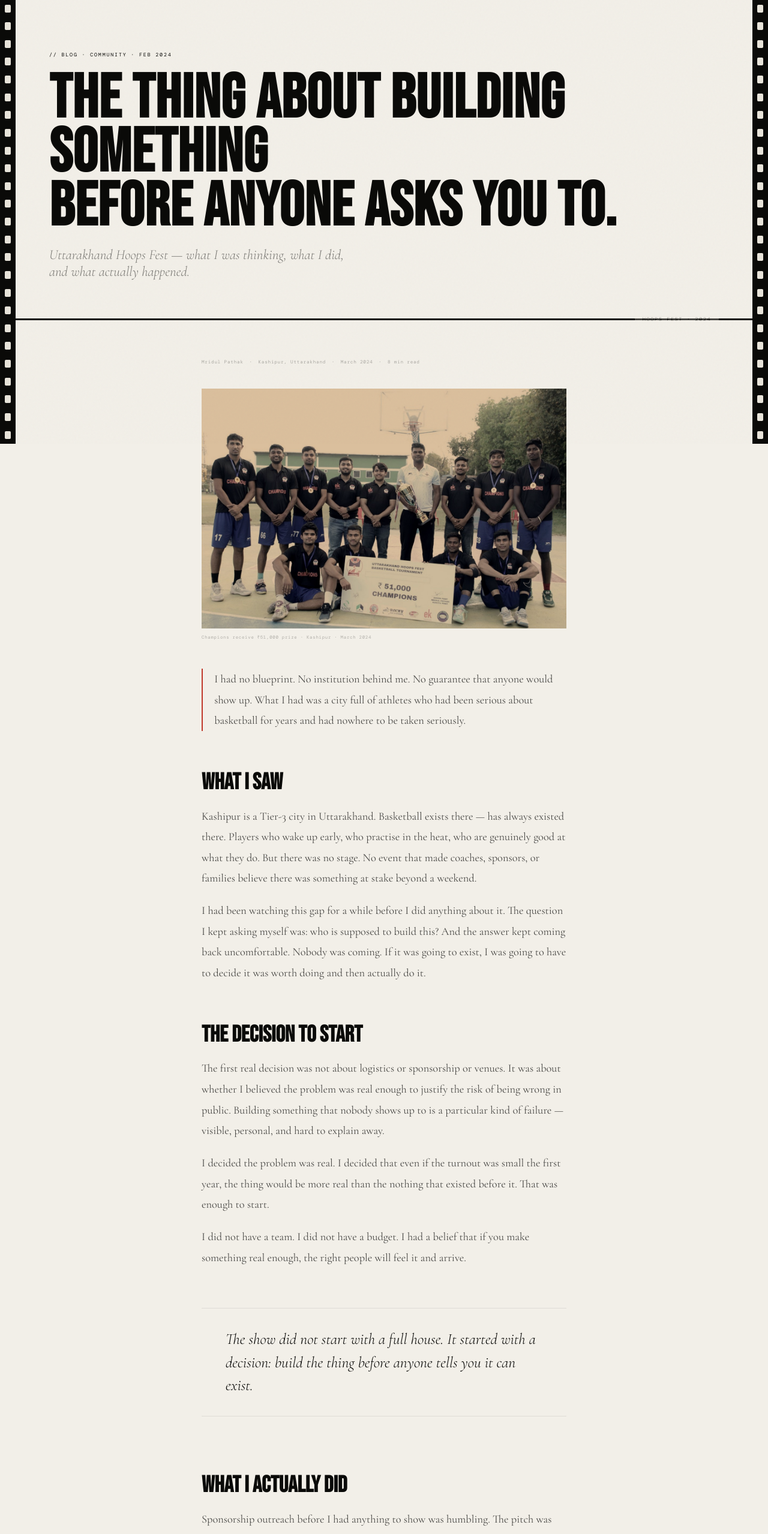
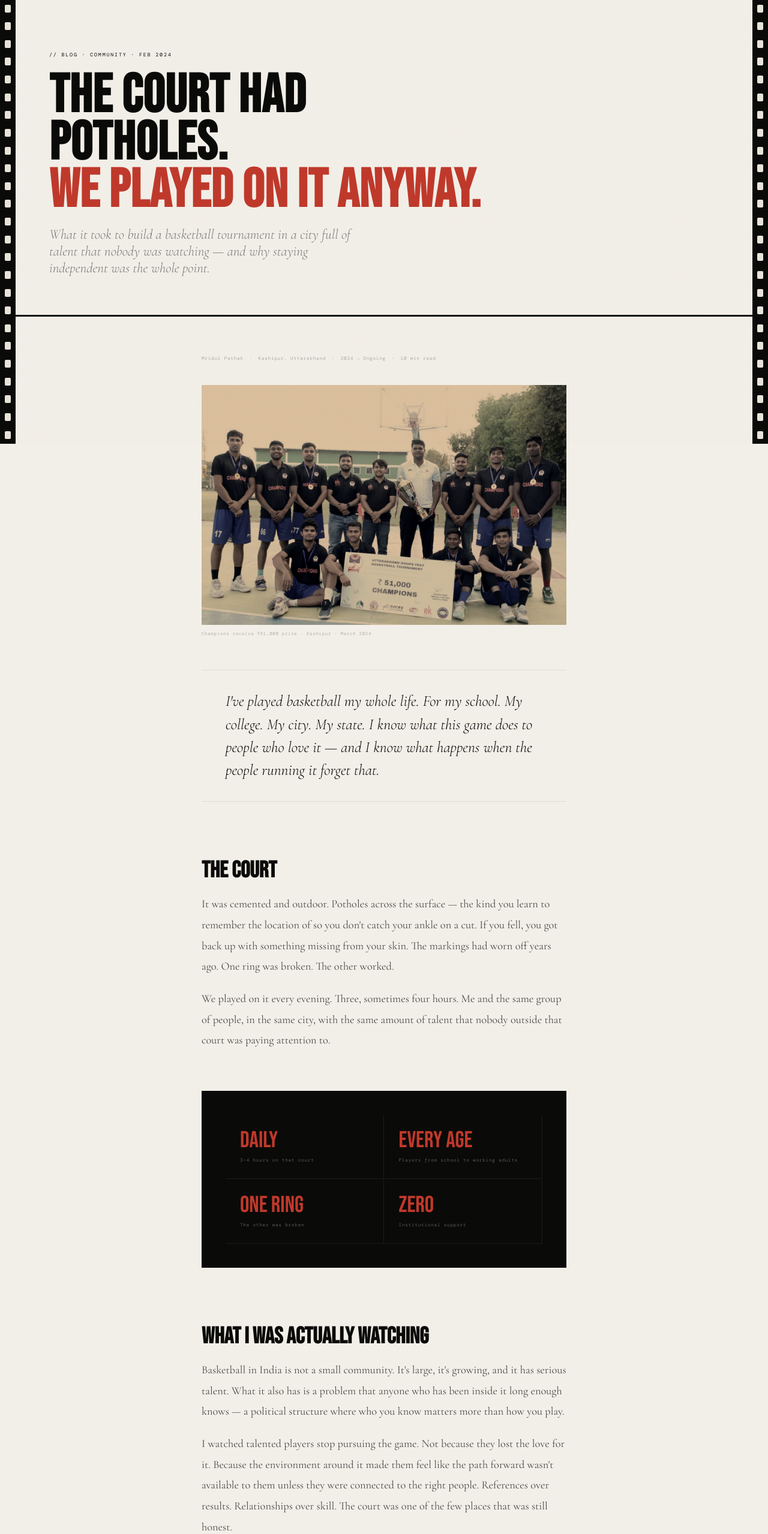
Before and after one commit to m4impact/Mridul-portfolio, a React (Vite) app: page /community/hoops in a window 1280 px wide. Shown: the part 60-2618 px from the top of the page at 60% size. Built offline with nearby package versions, Linux system fonts and the light colour scheme; no server answers.

Commit message:
hoops blog: full narrative rewrite with real story, visual pacing, pictographic layout

```diff
--- a/src/pages/blog/HoopsBlog.jsx
+++ b/src/pages/blog/HoopsBlog.jsx
@@ -9,70 +9,141 @@ export default function HoopsBlog() {
 
   return (
     <div className="page-wrap">
-      <div className="page-hero">
+      <div className="page-hero" style={{ borderBottom: "3px solid var(--ink)", paddingBottom: "4rem" }}>
         <div className="page-hero__eyebrow">// Blog · Community · Feb 2024</div>
-        <h1 className="page-hero__title" style={{ fontSize: "clamp(3rem,8vw,8rem)" }}>The thing about building something<br />before anyone asks you to.</h1>
-        <p className="page-hero__sub">Uttarakhand Hoops Fest — what I was thinking, what I did, and what actually happened.</p>
-        <span className="page-hero__divider-label">Hoops Fest · 2024</span>
+        <h1 className="page-hero__title" style={{ fontSize: "clamp(2.8rem,7vw,8rem)", lineHeight: 0.88 }}>
+          The court had<br />potholes.<br /><span style={{ color: "var(--red)" }}>We played on it anyway.</span>
+        </h1>
+        <p className="page-hero__sub" style={{ maxWidth: "520px" }}>
+          What it took to build a basketball tournament in a city full of talent that nobody was watching — and why staying independent was the whole point.
+        </p>
       </div>
 
       <div className="blog-wrap">
         <div className="blog-meta reveal">
-          <span>Mridul Pathak</span>
-          <span>·</span>
-          <span>Kashipur, Uttarakhand</span>
-          <span>·</span>
-          <span>March 2024</span>
-          <span>·</span>
-          <span>8 min read</span>
+          <span>Mridul Pathak</span><span>·</span>
+          <span>Kashipur, Uttarakhand</span><span>·</span>
+          <span>2024 → Ongoing</span><span>·</span>
+          <span>10 min read</span>
         </div>
 
-        <div className="blog-hero-img reveal">
-          <img src="/hoops-champions.jpg" alt="Uttarakhand Hoops Fest — Champions" />
+        {/* OPENING — full bleed champions photo */}
+        <div className="blog-hero-img reveal" style={{ marginBottom: "3.5rem" }}>
+          <img src="/hoops-champions.jpg" alt="Uttarakhand Hoops Fest — Champions, Kashipur 2024" />
           <div className="blog-hero-caption">Champions receive ₹51,000 prize · Kashipur · March 2024</div>
         </div>
 
         <div className="blog-body">
 
-          <p className="blog-lede reveal">I had no blueprint. No institution behind me. No guarantee that anyone would show up. What I had was a city full of athletes who had been serious about basketball for years and had nowhere to be taken seriously.</p>
-
-          <h2 className="blog-h2 reveal">What I saw</h2>
-          <p className="reveal">Kashipur is a Tier-3 city in Uttarakhand. Basketball exists there — has always existed there. Players who wake up early, who practise in the heat, who are genuinely good at what they do. But there was no stage. No event that made coaches, sponsors, or families believe there was something at stake beyond a weekend.</p>
-          <p className="reveal">I had been watching this gap for a while before I did anything about it. The question I kept asking myself was: who is supposed to build this? And the answer kept coming back uncomfortable. Nobody was coming. If it was going to exist, I was going to have to decide it was worth doing and then actually do it.</p>
-
-          <h2 className="blog-h2 reveal">The decision to start</h2>
-          <p className="reveal">The first real decision was not about logistics or sponsorship or venues. It was about whether I believed the problem was real enough to justify the risk of being wrong in public. Building something that nobody shows up to is a particular kind of failure — visible, personal, and hard to explain away.</p>
-          <p className="reveal">I decided the problem was real. I decided that even if the turnout was small the first year, the thing would be more real than the nothing that existed before it. That was enough to start.</p>
-          <p className="reveal">I did not have a team. I did not have a budget. I had a belief that if you make something real enough, the right people will feel it and arrive.</p>
-
-          <div className="blog-pullquote reveal">
-            <blockquote>The show did not start with a full house. It started with a decision: build the thing before anyone tells you it can exist.</blockquote>
+          {/* PULL QUOTE — opens the narrative */}
+          <div className="blog-pullquote reveal" style={{ marginBottom: "3rem", marginTop: 0 }}>
+            <blockquote>I've played basketball my whole life. For my school. My college. My city. My state. I know what this game does to people who love it — and I know what happens when the people running it forget that.</blockquote>
           </div>
 
-          <h2 className="blog-h2 reveal">What I actually did</h2>
-          <p className="reveal">Sponsorship outreach before I had anything to show was humbling. The pitch was essentially: there is a gap, I am going to close it, here is why that matters to your brand. Some said no. Some did not respond. Seven said yes — in-kind, monetary, and everything in between.</p>
-          <p className="reveal">Logistics of a 3-day event with multiple teams, a prize structure, and a news channel watching is not something you can plan perfectly in advance. You plan what you can and then you solve problems faster than they accumulate. That is the real skill the Hoops Fest taught me — not project management in the textbook sense, but decision-making velocity under real conditions.</p>
-          <p className="reveal">The Indian Air Force sent teams. When that happened I understood that the event had crossed a threshold. Institutions do not send their athletes to things that are not real. Their presence was the signal that what we had built had become legitimate.</p>
+          {/* SECTION 1 — the court */}
+          <h2 className="blog-h2 reveal">The court</h2>
+          <p className="reveal">It was cemented and outdoor. Potholes across the surface — the kind you learn to remember the location of so you don't catch your ankle on a cut. If you fell, you got back up with something missing from your skin. The markings had worn off years ago. One ring was broken. The other worked.</p>
+          <p className="reveal">We played on it every evening. Three, sometimes four hours. Me and the same group of people, in the same city, with the same amount of talent that nobody outside that court was paying attention to.</p>
 
-          <h2 className="blog-h2 reveal">What happened</h2>
-          <p className="reveal">1,000 people sat in those stands. A local news channel came twice — before the event and on the day itself. We broke even in year one. The 2026 edition is in planning with an expanded format and regional teams.</p>
-          <p className="reveal">But the thing I think about most is not the number. It is what 1,000 people in the stands of a Tier-3 city means for every athlete who competed. They were seen. The city showed up for them. Someone from their own city decided it was worth doing — and then did it.</p>
-          <p className="reveal">That changes what people believe is possible. That is not something you can put in a report.</p>
+          {/* VISUAL BREAK — stat that stops the reader */}
+          <div className="reveal" style={{ margin: "3rem 0", padding: "2.5rem", background: "var(--ink)", display: "grid", gridTemplateColumns: "1fr 1fr", gap: "1px" }}>
+            {[
+              { n: "Daily", sub: "3–4 hours on that court" },
+              { n: "Every age", sub: "Players from school to working adults" },
+              { n: "One ring", sub: "The other was broken" },
+              { n: "Zero", sub: "Institutional support" },
+            ].map(({ n, sub }) => (
+              <div key={sub} style={{ padding: "1.5rem", borderRight: "1px solid rgba(242,239,232,0.08)", borderBottom: "1px solid rgba(242,239,232,0.08)" }}>
+                <div style={{ fontFamily: "var(--font-display)", fontSize: "clamp(1.6rem,3vw,2.6rem)", color: "var(--red)", lineHeight: 1 }}>{n}</div>
+                <div style={{ fontFamily: "var(--font-mono)", fontSize: "0.48rem", letterSpacing: "0.1em", color: "rgba(242,239,232,0.35)", marginTop: "0.4rem", lineHeight: 1.7 }}>{sub}</div>
+              </div>
+            ))}
+          </div>
 
-          <h2 className="blog-h2 reveal">What I learned about decision-making</h2>
-          <p className="reveal">The most important decision I made was the first one: to believe the problem was real before I had any evidence that the solution would work. Every subsequent decision — sponsors, venue, format, prize structure — was downstream of that one.</p>
-          <p className="reveal">I also learned that execution is where almost everything fails. The gap between planning something and actually doing it is where most ideas die. Not because the idea was wrong. Because the person with the idea waited for conditions that never arrived.</p>
-          <p className="reveal">The conditions you need are not the ones you are waiting for. The condition you need is the decision to start.</p>
+          {/* SECTION 2 — the real problem */}
+          <h2 className="blog-h2 reveal">What I was actually watching</h2>
+          <p className="reveal">Basketball in India is not a small community. It's large, it's growing, and it has serious talent. What it also has is a problem that anyone who has been inside it long enough knows — a political structure where who you know matters more than how you play.</p>
+          <p className="reveal">I watched talented players stop pursuing the game. Not because they lost the love for it. Because the environment around it made them feel like the path forward wasn't available to them unless they were connected to the right people. References over results. Relationships over skill. The court was one of the few places that was still honest.</p>
+          <p className="reveal">I wanted to do something about the gap. Not talk about it — do something about it. Something that brought the community together around the game itself, without the politics, without the gatekeeping. Something that reminded players — especially young ones — that there was a future in this if they wanted it.</p>
+
+          {/* VISUAL BREAK — the tension as a line */}
+          <div className="reveal" style={{ margin: "2.5rem 0", borderLeft: "2px solid var(--red)", paddingLeft: "1.5rem" }}>
+            <p style={{ fontFamily: "var(--font-serif)", fontStyle: "italic", fontWeight: 300, fontSize: "clamp(1.1rem,1.8vw,1.4rem)", color: "var(--ink)", lineHeight: 1.65, margin: 0 }}>
+              People approached me during the process and said I should join their organisation if I wanted to make this happen. I didn't. The moment I was affiliated with one side, I couldn't unite the others. Independence wasn't stubbornness — it was the whole strategy.
+            </p>
+          </div>
+
+          {/* SECTION 3 — the phone call */}
+          <h2 className="blog-h2 reveal">The call that changed the scale</h2>
+          <p className="reveal">There's a moment in building anything when you find out whether the idea has weight. For me that moment was a phone call.</p>
+          <p className="reveal">I reached out to the former captain of the Indian national basketball team — who is now the captain of the Indian Air Force basketball team. I explained what I was trying to do. A tournament in Kashipur. Community-driven. No political affiliation. Built to show young players in the city that there was a real path forward if they committed to the game.</p>
+          <p className="reveal">He said he'd be there. He didn't ask what organisation I was with. He didn't ask about the prize money. He said the cause was right and he'd be there for it.</p>
+
+          {/* VISUAL — full width ceremony photo */}
+          <div className="reveal" style={{ margin: "2.5rem 0", overflow: "hidden" }}>
+            <img src="/hoops-ceremony.jpg" alt="Opening ceremony — Uttarakhand Hoops Fest" style={{ width: "100%", display: "block", filter: "grayscale(10%) sepia(8%)" }} />
+            <div style={{ fontFamily: "var(--font-mono)", fontSize: "0.44rem", letterSpacing: "0.1em", color: "rgba(10,10,8,0.28)", marginTop: "0.6rem" }}>Opening ceremony · Kashipur · March 2024</div>
+          </div>
+
+          <p className="reveal">That changed everything. Not just logistically — psychologically. When the Indian Air Force team shows up to your tournament, the message it sends to every student watching is: this is real. People who have careers in this sport, who drew a salary from it, who wore a uniform for it — they came here. To your city. For this court. For you.</p>
+
+          {/* PULLQUOTE */}
+          <div className="blog-pullquote reveal">
+            <blockquote>The moment I had political pressure to join an organisation, I knew I was doing something right. You only get asked to be controlled when what you're building can't be ignored.</blockquote>
+          </div>
+
+          {/* SECTION 4 — building from scratch */}
+          <h2 className="blog-h2 reveal">Building it from the ground up</h2>
+          <p className="reveal">The team I used to play with every evening became the team that built the event. The same people who knew every pothole on that court were the ones who fixed it, marked it, set it up for competition. There's something about that I still think about — the people closest to the problem were the ones who solved it.</p>
+          <p className="reveal">We ran workshops with local schools. Went into classrooms and talked about sport — not as a hobby, but as a structure for life. About players who had gotten employment in the Indian Air Force, Indian Railways, private universities. About what it meant to have a salary, a designation, a job that came from committing to a game. Parents started sending their children for coaching at the government-authorised stadium where we held the event.</p>
+          <p className="reveal">Before the event, that stadium wasn't maintained. People weren't there. After the workshops, after the tournament, there were children of all ages using it. The infrastructure that existed but had been abandoned — suddenly had people in it.</p>
+
+          {/* TWO COLUMN PHOTO */}
+          <div className="reveal" style={{ display: "grid", gridTemplateColumns: "1fr 1fr", gap: "4px", margin: "2.5rem 0" }}>
+            <div>
+              <img src="/hoops-opening.jpg" alt="Inauguration" style={{ width: "100%", display: "block", filter: "grayscale(10%) sepia(8%)", height: "280px", objectFit: "cover", objectPosition: "center top" }} />
+              <div style={{ fontFamily: "var(--font-mono)", fontSize: "0.44rem", letterSpacing: "0.08em", color: "rgba(10,10,8,0.28)", marginTop: "0.5rem" }}>Inauguration ceremony</div>
+            </div>
+            <div>
+              <img src="/hoops-champions.jpg" alt="Champions" style={{ width: "100%", display: "block", filter: "grayscale(10%) sepia(8%)", height: "280px", objectFit: "cover", objectPosition: "center top" }} />
+              <div style={{ fontFamily: "var(--font-mono)", fontSize: "0.44rem", letterSpacing: "0.08em", color: "rgba(10,10,8,0.28)", marginTop: "0.5rem" }}>Champions receive prize</div>
+            </div>
+          </div>
+
+          {/* SECTION 5 — what it meant */}
+          <h2 className="blog-h2 reveal">What 1,000 people in the stands actually means</h2>
+          <p className="reveal">The number matters less than what it represents. A Tier-3 city in Uttarakhand. An outdoor cemented court with potholes that we fixed ourselves. Seven sponsors who believed the cause was worth backing. A former national team captain who drove there because the right thing was happening.</p>
+          <p className="reveal">1,000 people chose to show up. In a city where talented players had spent years feeling like the game didn't have space for them, the city showed up for the game.</p>
+          <p className="reveal">A local news channel covered it twice — before the event and on the day. That doesn't happen unless what you're building has broken through something.</p>
+
+          {/* CLOSING STAT ROW */}
+          <div className="reveal" style={{ margin: "3rem 0", display: "grid", gridTemplateColumns: "repeat(3,1fr)", gap: "1px", background: "rgba(10,10,8,0.08)", border: "1px solid rgba(10,10,8,0.08)" }}>
+            {[
+              { n: "1,000+", sub: "People in the stands" },
+              { n: "7", sub: "Sponsors secured" },
+              { n: "₹51,000", sub: "Prize pool" },
+            ].map(({ n, sub }) => (
+              <div key={sub} style={{ background: "var(--paper)", padding: "2rem 1.6rem" }}>
+                <div style={{ fontFamily: "var(--font-display)", fontSize: "clamp(2rem,4vw,3.5rem)", color: "var(--ink)", lineHeight: 1 }}>{n}</div>
+                <div style={{ fontFamily: "var(--font-mono)", fontSize: "0.48rem", letterSpacing: "0.1em", color: "rgba(10,10,8,0.32)", marginTop: "0.4rem", textTransform: "uppercase" }}>{sub}</div>
+              </div>
+            ))}
+          </div>
+
+          <h2 className="blog-h2 reveal">What comes next</h2>
+          <p className="reveal">2026 edition is in planning. Expanded format. Regional teams. The stadium that was empty before is now full of children training. That's the actual outcome — not the event, but what the event made possible after it ended.</p>
+          <p className="reveal">The court still has some potholes. We'll fix those too.</p>
 
         </div>
 
+        {/* Press section */}
         <div className="blog-press reveal">
           <h2 className="blog-h2">In the press.</h2>
-          <p className="reveal" style={{ marginBottom: "1.5rem" }}>A local news channel covered the event twice — before and on the day. That doesn't happen unless something real is being built.</p>
+          <p style={{ fontFamily: "var(--font-mono)", fontSize: "0.54rem", color: "rgba(10,10,8,0.42)", lineHeight: 1.85, marginBottom: "1.5rem" }}>A local news channel came twice. Before the event and on the day itself. That doesn't happen unless something real is being built.</p>
           <div className="press-grid">
             <div className="press-card">
               <div className="press-video">
-                <iframe src="https://www.youtube.com/embed/NaBxIBpsMDE" title="Uttarakhand Hoops Fest — pre-event press conference" allow="accelerometer; autoplay; clipboard-write; encrypted-media; gyroscope; picture-in-picture" allowFullScreen loading="lazy" />
+                <iframe src="https://www.youtube.com/embed/NaBxIBpsMDE" title="Pre-event press conference" allow="accelerometer; autoplay; clipboard-write; encrypted-media; gyroscope; picture-in-picture" allowFullScreen loading="lazy" />
               </div>
               <div className="press-card-body">
                 <div className="press-card-label">Pre-event · Press Conference</div>
@@ -81,7 +152,7 @@ export default function HoopsBlog() {
             </div>
             <div className="press-card">
               <div className="press-video">
-                <iframe src="https://www.youtube.com/embed/UuKnFZZl_vs?start=170" title="Uttarakhand Hoops Fest — event day coverage" allow="accelerometer; autoplay; clipboard-write; encrypted-media; gyroscope; picture-in-picture" allowFullScreen loading="lazy" />
+                <iframe src="https://www.youtube.com/embed/UuKnFZZl_vs?start=170" title="Event day coverage" allow="accelerometer; autoplay; clipboard-write; encrypted-media; gyroscope; picture-in-picture" allowFullScreen loading="lazy" />
               </div>
               <div className="press-card-body">
                 <div className="press-card-label">Event Day · News Coverage</div>
```
